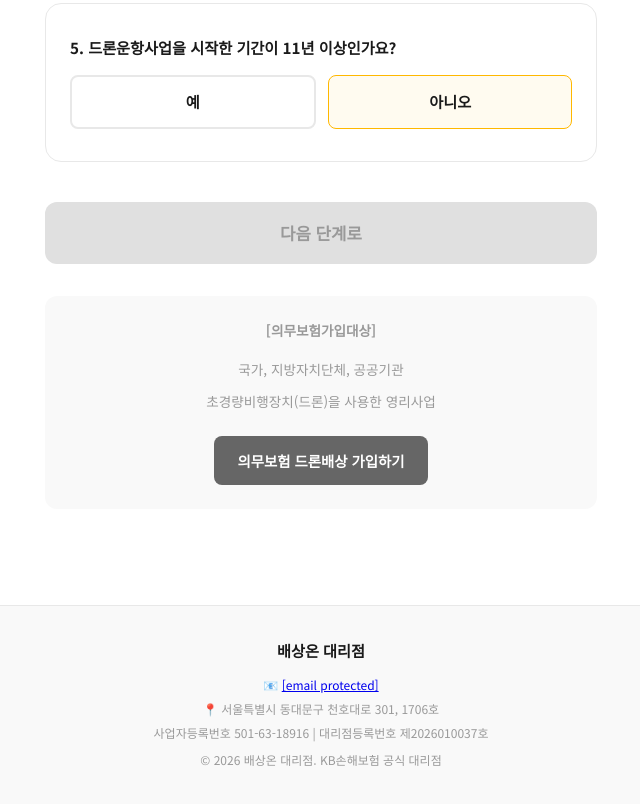
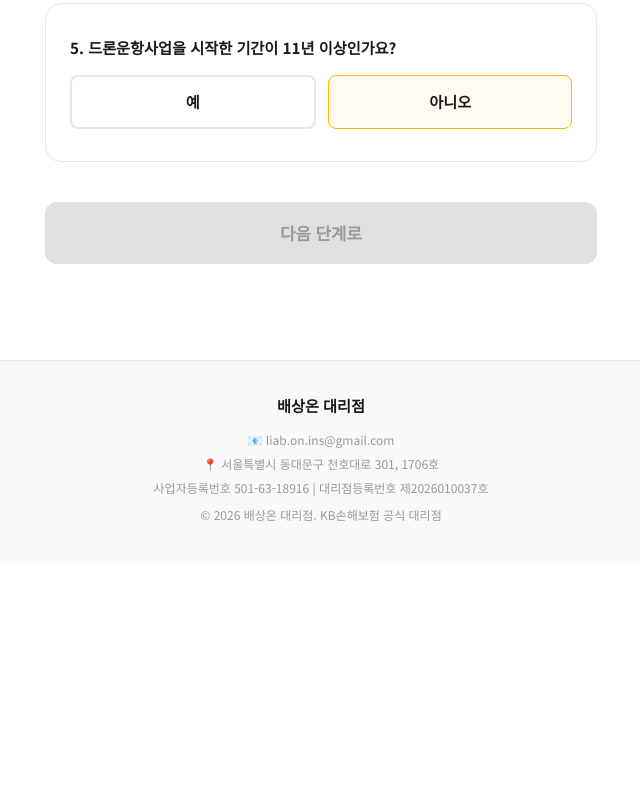
Before and after one commit to liabon/first, a website: page business-drone-insurance.html in a window 1280 px wide. Shown: the part 1350-2154 px from the top of the page, without its empty margins (319-959 px from the left). After the commit the page ends 1911 px from the top, so only its background shows below. Drawn offline with Linux system fonts and the light colour scheme.

Commit message:
Update business-drone-insurance.html

```diff
--- a/business-drone-insurance.html
+++ b/business-drone-insurance.html
@@ -665,16 +665,6 @@
 
         <!-- Next Button -->
         <button class="btn-next" id="btnNext" disabled>다음 단계로</button>
-
-        <!-- Info Section -->
-        <div class="info-box">
-            <p class="info-title">[의무보험가입대상]</p>
-            <ul class="info-list">
-                <li>국가, 지방자치단체, 공공기관</li>
-                <li>초경량비행장치(드론)을 사용한 영리사업</li>
-            </ul>
-            <a href="/drone-insurance" class="btn-obligation">의무보험 드론배상 가입하기</a>
-        </div>
     </main>
 
     <!-- Footer -->
@@ -682,7 +672,7 @@
         <div class="footer-content">
             <div class="footer-company">배상온 대리점</div>
             <div class="footer-info">
-                <p>📧 <a href="/cdn-cgi/l/email-protection" class="__cf_email__" data-cfemail="1d71747c7f3372733374736e5d7a707c7471337e7270">[email&#160;protected]</a></p>
+                <p>📧 liab.on.ins@gmail.com</p>
                 <p>📍 서울특별시 동대문구 천호대로 301, 1706호</p>
                 <p>사업자등록번호 501-63-18916 | 대리점등록번호 제2026010037호</p>
                 <p style="margin-top: 0.5rem;">© 2026 배상온 대리점. KB손해보험 공식 대리점</p>
@@ -799,7 +789,7 @@
         </div>
     </div>
 
-    <script data-cfasync="false" src="/cdn-cgi/scripts/5c5dd728/cloudflare-static/email-decode.min.js"></script><script>
+    <script data-cfasync="false" src="/cdn-cgi/scripts/5c5dd728/cloudflare-static/email-decode.min.js"></script><script data-cfasync="false" src="/cdn-cgi/scripts/5c5dd728/cloudflare-static/email-decode.min.js"></script><script>
         const radios = document.querySelectorAll('input[type="radio"]');
         const btnNext = document.getElementById('btnNext');
         const errorBox = document.getElementById('errorBox');
@@ -916,10 +906,3 @@
                     alert('전송 중 오류가 발생했습니다. 다시 시도해주세요.');
                 }
             } catch (error) {
-                console.error('Error:', error);
-                alert('전송 중 오류가 발생했습니다. 이메일(liab.on.ins@gmail.com)로 직접 문의해주세요.');
-            }
-        });
-    </script>
-</body>
-</html>
```
